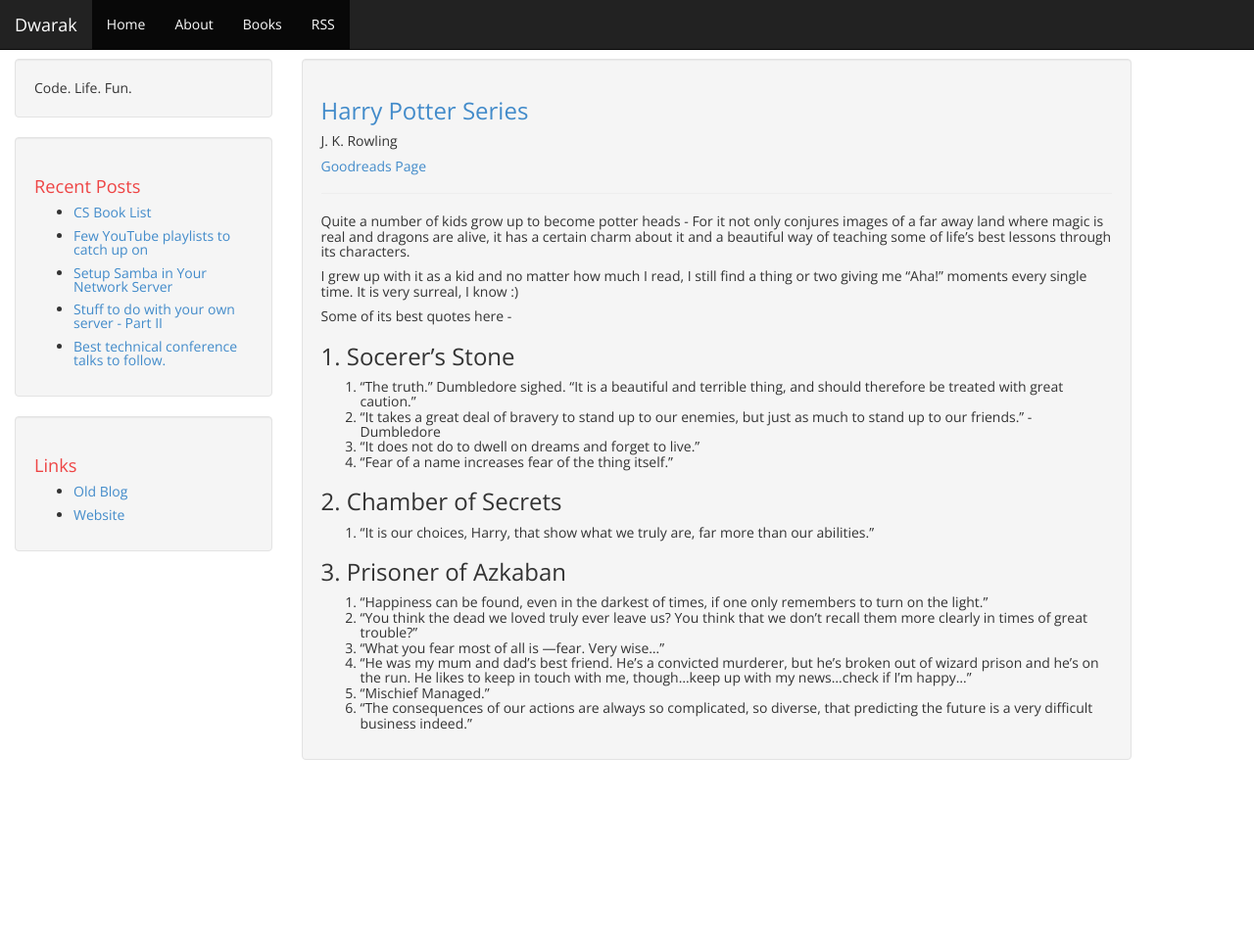
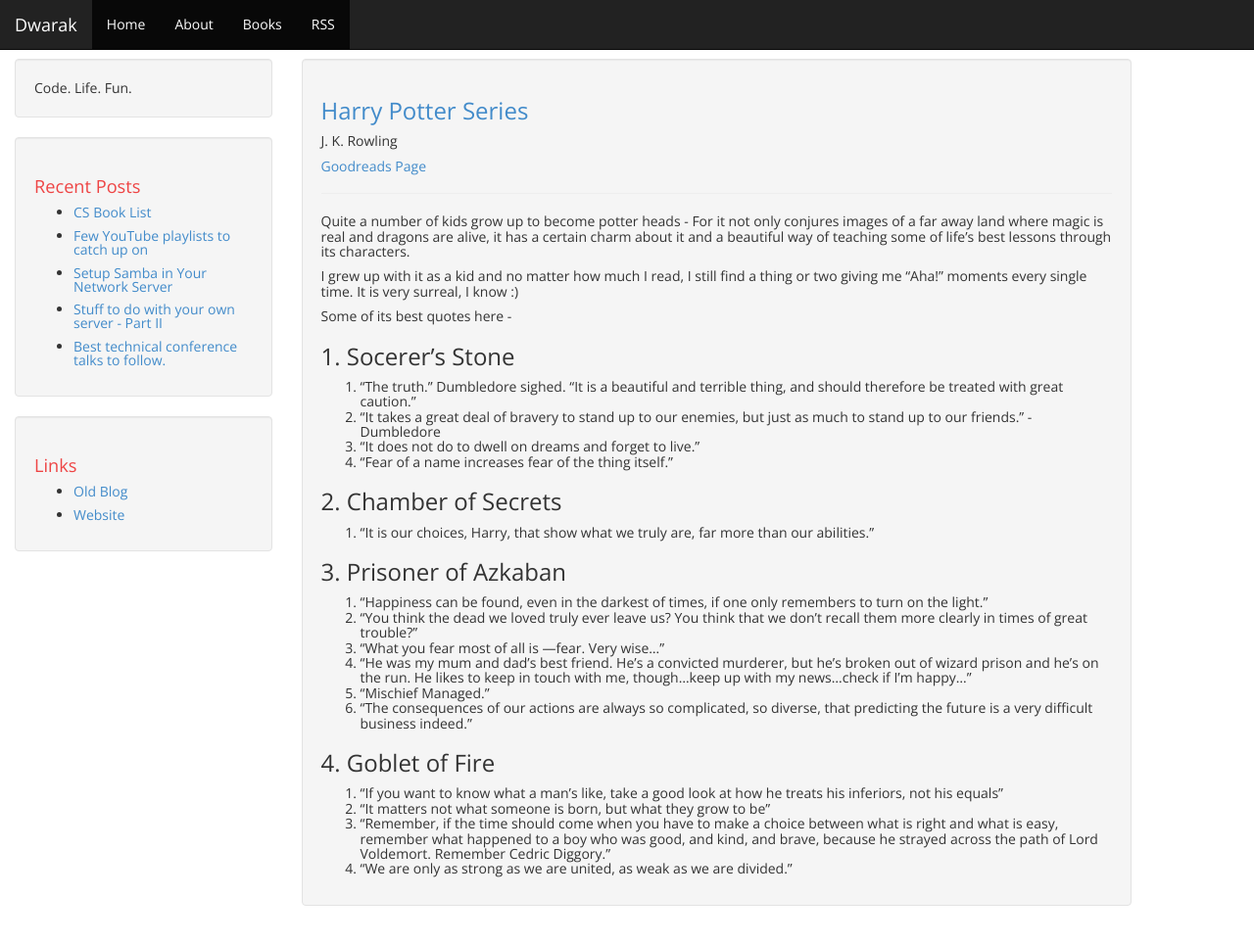
Before and after one commit to dtsdwarak/blog, a Jekyll site: the page built from collections/_books/Harry-Potter-Series.md, in a window 1280 px wide and 1005 px high. Shown: the top 964 px of the window at 98% size. Built offline with Jekyll 4.4.1, drawn with Linux system fonts in a browser that asks for light colours.

Commit message:
Add quotes from Gobet of Fire - Harry Potter post

```diff
--- a/collections/_books/Harry-Potter-Series.md
+++ b/collections/_books/Harry-Potter-Series.md
@@ -30,3 +30,10 @@
 4. “He was my mum and dad's best friend. He's a convicted murderer, but he's broken out of wizard prison and he's on the run. He likes to keep in touch with me, though...keep up with my news...check if I'm happy...”
 5. “Mischief Managed.”
 6. “The consequences of our actions are always so complicated, so diverse, that predicting the future is a very difficult business indeed.”
+
+### 4. Goblet of Fire
+
+1. "If you want to know what a man's like, take a good look at how he treats his inferiors, not his equals"
+2. "It matters not what someone is born, but what they grow to be"
+3. "Remember, if the time should come when you have to make a choice between what is right and what is easy, remember what happened to a boy who was good, and kind, and brave, because he strayed across the path of Lord Voldemort. Remember Cedric Diggory."
+4. "We are only as strong as we are united, as weak as we are divided."
```
